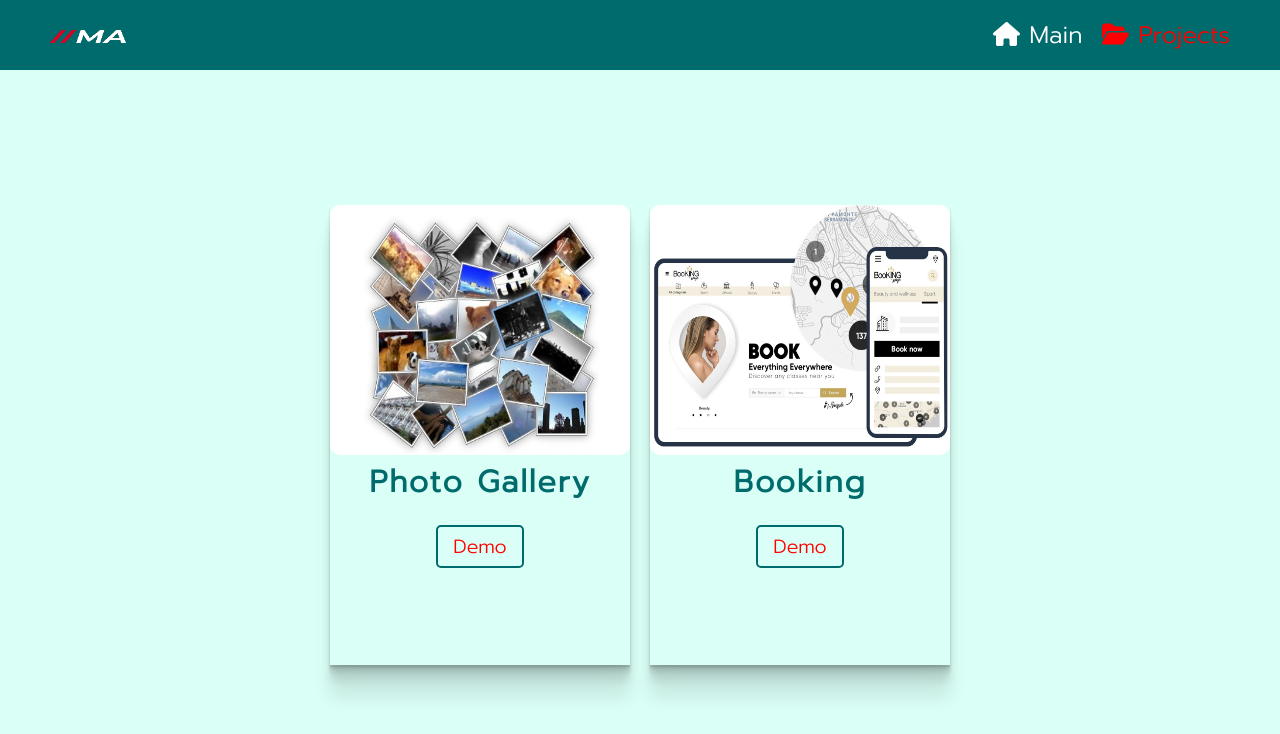
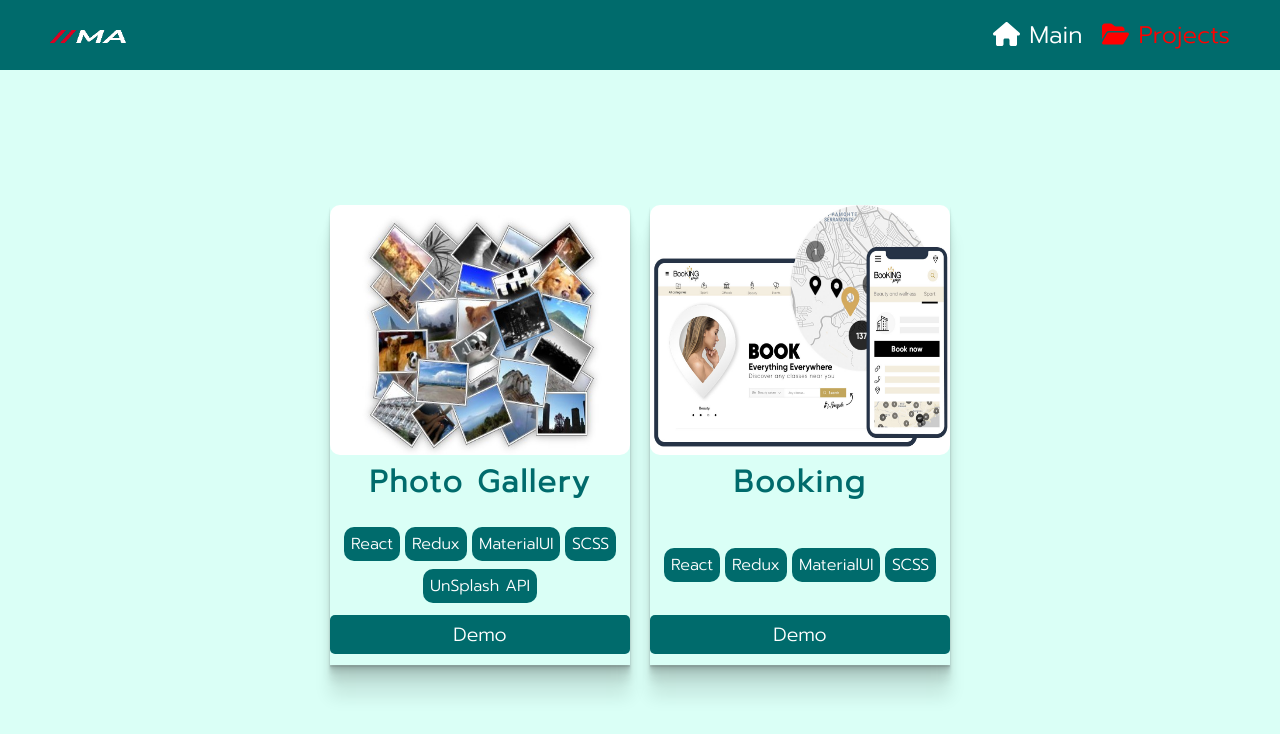
Before and after one commit to ArsenMamataliev/Portfolio-2, a React (Create React App) app: page /projects/list in a window 1280 px wide. Shown: the top 734 px of the page. Built offline with nearby package versions, Linux system fonts and the light colour scheme; what unsplash-js would draw is missing.

Commit message:
Projects list and photo gallery nav changes

```diff
--- a/package.json
+++ b/package.json
@@ -22,7 +22,6 @@
     "react-scripts": "5.0.1",
     "react-scroll": "^1.8.8",
     "saas": "^1.0.0",
-    "swiper": "^8.4.5",
     "unsplash-js": "^7.0.15",
     "web-vitals": "^2.1.4"
   },
--- a/src/components/MyWorks/MyWork/MyWork.js
+++ b/src/components/MyWorks/MyWork/MyWork.js
@@ -1,7 +1,7 @@
 import React from 'react';
 import style from './MyWork.module.scss';
 import { Link } from 'react-router-dom';
-// import LabTabs from '../../tabs/LabTabs';
+import Tilt from 'react-parallax-tilt';
 
 export const MyWork = (props) => {
     return (
@@ -12,7 +12,13 @@ export const MyWork = (props) => {
             <div className={style.description}>
                 <h3 className={style.title}>{props.title}</h3>
                 <div className={style.stack}>
-                    {/* <LabTabs text = {props.stack}/> */}
+                  {
+                    props.stack.map(item =>
+                        <Tilt>
+                            <p className={style.text}>{item}</p>
+                        </Tilt>
+                    )
+                  }
                 </div>
                 <div className={style.linkContainer}>
                     <Link to={`/projects/${props.link}`} className={style.link}>Demo</Link>
--- a/src/components/MyWorks/MyWork/MyWork.module.scss
+++ b/src/components/MyWorks/MyWork/MyWork.module.scss
@@ -7,6 +7,10 @@
   margin: 20px 10px;
   height: 460px;
   box-shadow: rgba(0, 0, 0, 0.09) 0px 2px 1px, rgba(0, 0, 0, 0.09) 0px 4px 2px, rgba(0, 0, 0, 0.09) 0px 8px 4px, rgba(0, 0, 0, 0.09) 0px 16px 8px, rgba(0, 0, 0, 0.09) 0px 32px 16px;
+
+  @media (max-width: 799px){
+    height: 450px;
+  }
 
   img{
     width: 100%;
@@ -34,6 +38,21 @@
     }
   }
 
+  .stack{
+    gap: 5px;
+    height: 80px;
+    @include flex(center, center, wrap);
+  }
+
+  .text {
+    background: $greenTextColor;
+    border-radius: 10px;
+    color: white;
+    margin: 0;
+    padding: 5px 7px;
+    @include font(1rem, center);
+  }
+
   .linkContainer {
     @include flex(center, center, wrap);
     margin-top: 10px;
@@ -41,23 +60,17 @@
 
   .link {
     padding: 5px 15px;
+    width: 100%;
     border-radius: 5px;
-    border: 2px solid $greenTextColor;
-    color: red;
+    background: $greenBgColor;
+    color: #fff;
     transition: all 1s ease;
 
     @include font(1.2rem, center);
     text-decoration: none;
 
-    @media (max-width: 499px) {
-      padding: 2px 10px;
-      font-size: 1rem;
-      border-radius: 5px;
-    }
-
     &:hover {
-      color: white;
-      background: $greenBgColor;
+      background: #013031;
     }
   }
 }
--- a/src/components/MyWorks/MyWorks.js
+++ b/src/components/MyWorks/MyWorks.js
@@ -29,7 +29,7 @@ export const MyWorks = () => {
                         <MyWork title={data.title}
                             key={data.title}
                             imgLink={data.imgLink}
-                            text={data.text}
+                            stack={data.stack}
                             link={data.link}
                         />
                     )}
--- a/src/projects/photo gallery/GalleryApp.js
+++ b/src/projects/photo gallery/GalleryApp.js
@@ -4,7 +4,6 @@ import Search from './components/search/Search'
 import Gallery from './components/gallery/Gallery'
 import style from './galleryApp.module.scss'
 import BackToBtn from './components/backToBtn/BackToBtn'
-import PageInfo from './components/pageInfo/PageInfo'
 import Filter from './components/select/Filter.js'
 import FilterBtns from './components/select/FilterBtns'
 
@@ -14,19 +13,16 @@ export default function GalleryApp() {
         <header className={style.header}>
           <div className={style.top}>
             <Search />
-            <PageInfo />
+            <FilterBtns />
+            <Filter />
           </div>
           <div className={style.bottom}>
-            <FilterBtns />
-            <Filter />
+            <PaginationControlled />
           </div>
         </header>
         <main className={style.main}>
           <Gallery />
         </main>
-        <footer className={style.footer}>
-          <PaginationControlled />
-        </footer>
     </div>
   )
 }
--- a/src/projects/photo gallery/components/pagination/pagination.module.scss
+++ b/src/projects/photo gallery/components/pagination/pagination.module.scss
@@ -1,4 +1,5 @@
 .paginationBox{
+    margin: 10px 0;
     max-width: 100%;
     height: 10%;
     display: flex;
--- a/src/projects/photo gallery/components/search/search.module.scss
+++ b/src/projects/photo gallery/components/search/search.module.scss
@@ -3,8 +3,11 @@
     border: 1px solid gray;
     display: flex;
     padding: 0 15px;
-    margin: 15px 0;
-    max-width: 85%;
+    width: 85%;
+
+    @media (min-width: 768px){
+        width: 50%;
+    }
 
     :first-child {
         &:hover{
--- a/src/projects/photo gallery/galleryApp.module.scss
+++ b/src/projects/photo gallery/galleryApp.module.scss
@@ -9,36 +9,25 @@
     .header{
         padding-top: 10px;
 
-        @media (max-width: 850px){
-            height: 45%;
-        }
-
-        @media (max-width: 525px){
-            height: 65%;
-        }
-
         .top{
             display: flex;
             justify-content: space-between;
+            flex-flow: row wrap;
+            align-items: center;
+
+            @media (min-width: 768px){
+                justify-content: center;
+                gap: 10px;
+            }
         }
 
         .bottom{
             display: flex;
-            flex-flow: row wrap;
             justify-content: center;
-            align-items: center;
-            gap: 15px;
         }
     }
 
     .main{
         overflow-y: scroll;
     }
-
-    .footer{
-        height: 15%;
-        display: flex;
-        justify-content: center;
-        align-items: center;
-    }
 }
```
Also changed, not shown: src/components/tabs/LabTabs.js (deleted, +0 -37 lines), src/components/tabs/tabs.module.scss (deleted, +0 -17 lines), 2 other files (tests, documents, lock files or other folders).
